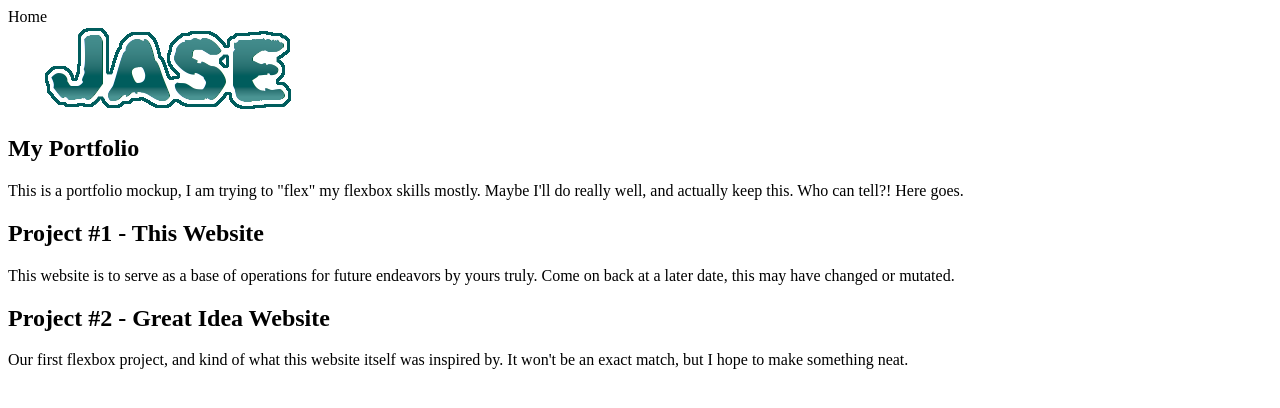
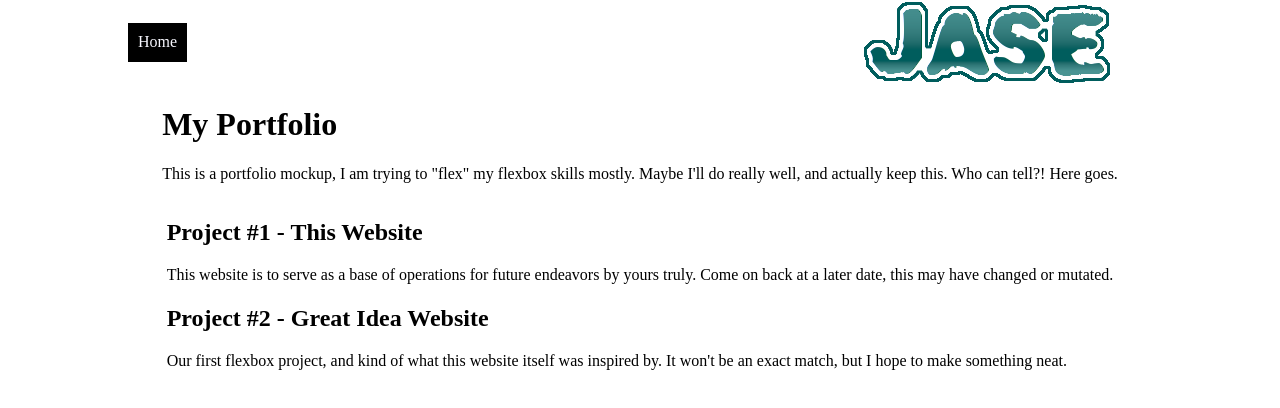
Before and after one commit to sysRoot/Websaite-Mockup, a plain HTML site: page index.html in a window 1280 px wide. Drawn offline with nearby package versions, Linux system fonts and the light colour scheme.

Commit message:
Basic CSS layout start

```diff
--- a/assets/css/style.css
+++ b/assets/css/style.css
@@ -0,0 +1,24 @@
+@import url("https://cdnjs.cloudflare.com/ajax/libs/normalize/8.0.0/normalize.min.css");
+
+.container {
+    display: flex;
+    flex-wrap: wrap;
+    justify-content: center;
+    width: 80%;
+    margin: 0 auto;
+
+}
+
+header {
+    width: 100%;
+    display: flex;
+    justify-content: space-between;
+}
+
+nav {
+    align-self: center;
+    justify-self: flex-start;
+    padding: 10px 10px;
+    background-color: black;
+    color: ghostwhite;
+}
--- a/index.html
+++ b/index.html
@@ -1,10 +1,12 @@
 <!DOCTYPE html>
+
 <head>
     <title>Website Mockup</title>
     <link rel="stylesheet" href="assets/css/style.css">
 </head>
 
 <body>
+    <div class="container">
         <header>
             <nav>
                 <a>Home</a>
@@ -14,17 +16,21 @@
 
         <section class="cta">
             <h1>My Portfolio</h1>
-    <p>This is a portfolio mockup, I am trying to "flex" my flexbox skills mostly. Maybe I'll do really well, and actually keep this. Who can tell?! Here goes.</p>
+            <p>This is a portfolio mockup, I am trying to "flex" my flexbox skills mostly. Maybe I'll do really well,
+                and actually keep this. Who can tell?! Here goes.</p>
         </section>
 
         <article>
             <section>
                 <h2>Project #1 - This Website</h2>
-            <p>This website is to serve as a base of operations for future endeavors by yours truly. Come on back at a later date, this may have changed or mutated.</p>
+                <p>This website is to serve as a base of operations for future endeavors by yours truly. Come on back
+                    at a later date, this may have changed or mutated.</p>
             </section>
             <section>
                 <h2>Project #2 - Great Idea Website</h2>
-            <p>Our first flexbox project, and kind of what this website itself was inspired by. It won't be an exact match, but I hope to make something neat.</p>
+                <p>Our first flexbox project, and kind of what this website itself was inspired by. It won't be an
+                    exact match, but I hope to make something neat.</p>
             </section>
         </article>
+    </div>
 </body>
```
Lines whose indentation alone changed are shown as unchanged.
